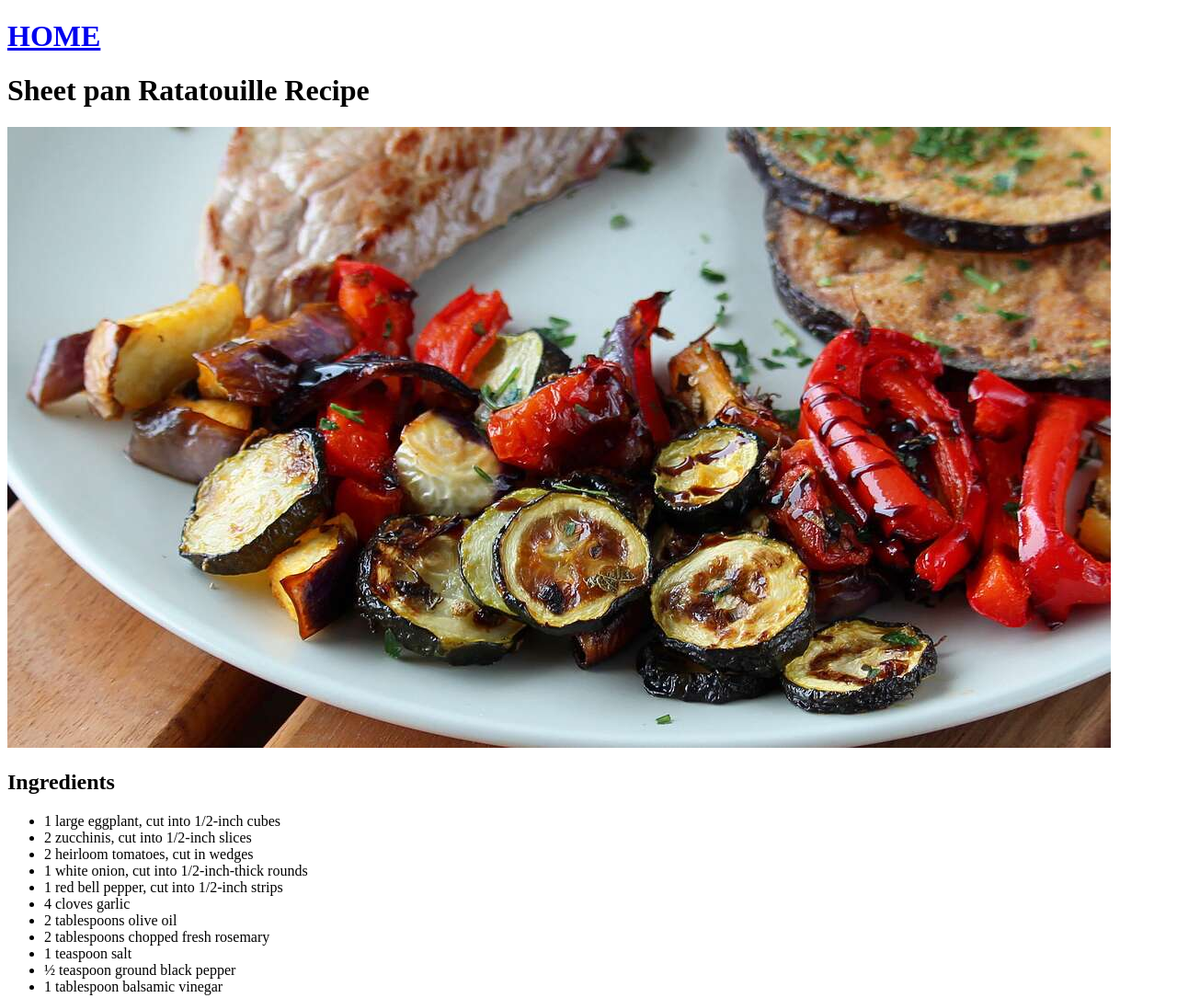
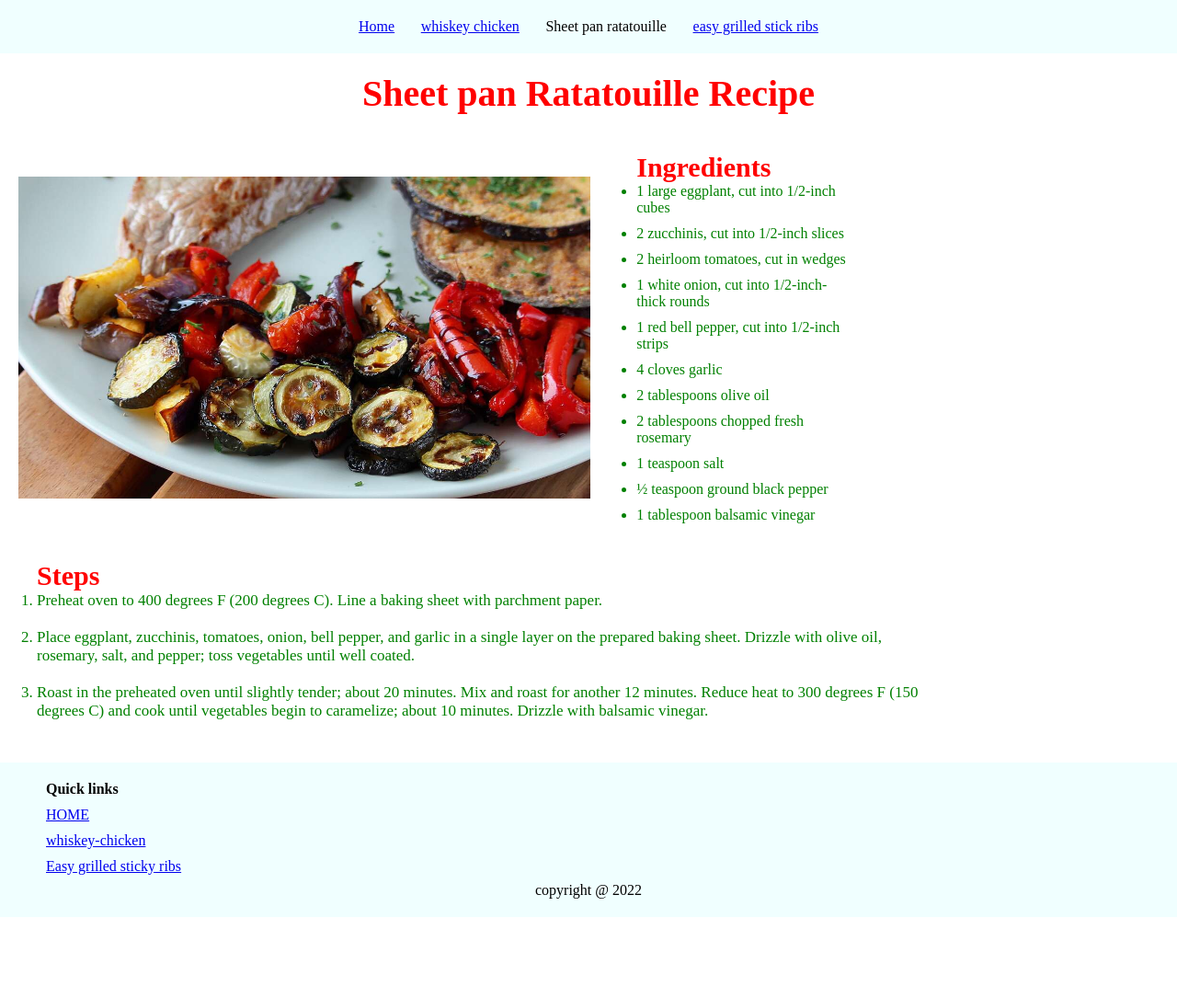
Before and after one commit to davynyakinyua/odin-s-recipes, a plain HTML site: page recipes/sheet-pan-ratatouille.html in a window 1280 px wide. Shown: the top 1085 px of the page at 92% size. After the commit the page ends 997 px from the top, so only its background shows below. Drawn offline with Linux system fonts and the light colour scheme.

Commit message:
Added navigation and styled the html file with css.

```diff
--- /dev/null
+++ b/recipes/ratatouille/styles.css
@@ -0,0 +1,97 @@
+* {
+    box-sizing:border-box;
+    margin:0;
+    padding:0;
+}
+
+.menu-container {
+    display:flex;
+    background-color:azure;
+    padding:20px;
+    justify-content:center;
+}
+
+.menu {
+    display:flex;
+    width:500px;
+    justify-content:space-between;
+}
+
+.container {
+    display:flex;
+    justify-content:start;
+    margin:20px 20px;
+    width:900px;
+    gap:50px;
+    flex:1 1 0;
+    align-items:center;
+}
+
+.img {
+    display:block;
+    height:350px;
+    width:auto;
+    flex:0 1 0;
+}
+
+.ingredients {
+    flex:2 1 0;
+    color:green;
+}
+
+.list {
+    display:flex;
+    flex-direction:column;
+    gap:10px;
+}
+
+h1 {
+    font-size:40px;
+    color:red;
+    font-weight:bold;
+    text-align:center;
+    padding:20px;
+}
+
+h2 {
+    font-size:30px;
+    font-weight:bold;
+    color:red;
+}
+
+.text-container {
+    display:flex;
+    flex-direction:column;
+    margin:10px 250px 10px 20px;
+    flex:1 1 auto;
+    padding:20px;
+    color:green;
+    font-size:17px;
+    height:200px;
+    justify-content:space-around;
+}
+.steps-text {
+    display:flex;
+    justify-content: space-between;
+    flex-direction:column;
+    gap:20px;
+}
+
+.footer-container {
+    background-color:azure;
+}
+
+.quick {
+    margin:40px auto 10px 30px;
+    display:flex;
+    flex-direction:column;
+    justify-content:space-between;
+    height:100px;
+    padding:20px;
+    gap:10px;
+}
+
+.two {
+    text-align:center;
+    padding:20px;
+}
--- a/recipes/sheet-pan-ratatouille.html
+++ b/recipes/sheet-pan-ratatouille.html
@@ -3,15 +3,23 @@
     <head>
         <meta charset="utf-8">
         <title>Sheet pan ratatouille</title>
+        <link rel="stylesheet" href="ratatouille/styles.css">
     </head>
     <body>
-        <h1><a href="../index.html">HOME</a></h1>
+        <div class="menu-container">
+            <div class="menu">
+                <div class="home-button"><a href="../index.html">Home</a></div>
+                <div class="whiskey-chicken"><a href="whiskey/whiskey-chicken.html">whiskey chicken</a></div>
+                <div class="Sheet-pan-ratatouille">Sheet pan ratatouille</div>
+                <div class="grilled-ribs"><a href="easy-grilled-stick-ribs.html">easy grilled stick ribs</a></div>
+            </div>
+        </div>
         <h1>Sheet pan Ratatouille Recipe</h1>
-        <p>
-            <img src="../img/sheet-pan-ratatouille.jpg" alt="image of food">
-        </p>
+        <div class="container">
+            <img class="img" src="../img/sheet-pan-ratatouille.jpg" alt="image of food">
+            <div class="ingredients">
                 <h2>Ingredients</h2>
-        <ul>
+                <ul class="list">
                    <li>1 large eggplant, cut into 1/2-inch cubes </li>
                    <li>2 zucchinis, cut into 1/2-inch slices </li>
                    <li>2 heirloom tomatoes, cut in wedges </li>
@@ -24,12 +32,24 @@
                    <li>½ teaspoon ground black pepper </li>
                    <li>1 tablespoon balsamic vinegar </li>
                 </ul>
+            </div>
+        </div>
+        <div class="text-container">
           <h2>Steps</h2>
-        <ol>
+          <ol class="steps-text">
             <li>Preheat oven to 400 degrees F (200 degrees C). Line a baking sheet with parchment paper.</li>
             <li>Place eggplant, zucchinis, tomatoes, onion, bell pepper, and garlic in a single layer on the prepared baking sheet. Drizzle with olive oil, rosemary, salt, and pepper; toss vegetables until well coated.</li>
             <li>Roast in the preheated oven until slightly tender; about 20 minutes. Mix and roast for another 12 minutes. Reduce heat to 300 degrees F (150 degrees C) and cook until vegetables begin to caramelize; about 10 minutes. Drizzle with balsamic vinegar.</li>
         </ol>
-        <h2><a href="../index.html">Back Home</a></h2>
+        </div>
+        <footer class="footer-container">
+            <div class="quick">
+                <h4 class="sub">Quick links</h4>
+                <a href="../index.html">HOME</a>
+                <a href="whiskey/whiskey-chicken.html">whiskey-chicken</a>
+                <a href="easy-grilled-stick-ribs.html">Easy grilled sticky ribs</a>
+            </div>
+        <div class="two">copyright @ 2022</div>
+        </footer>
     </body>
 </html>
```
Lines whose indentation alone changed are shown as unchanged.
